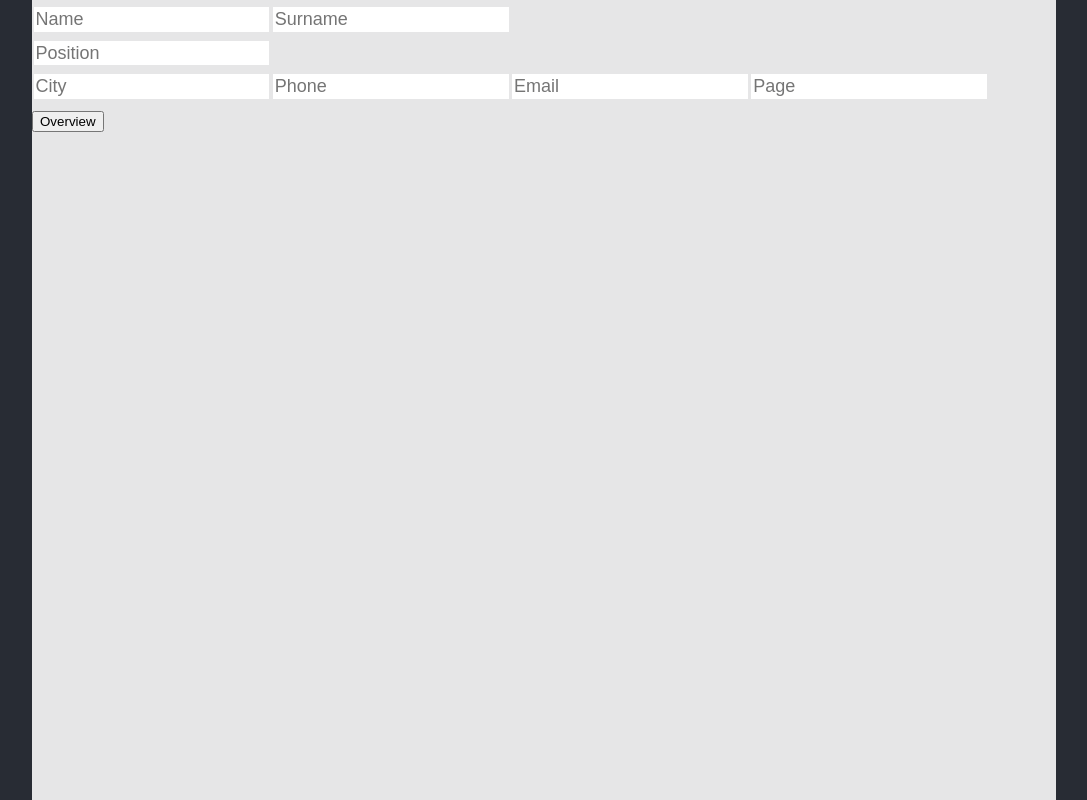
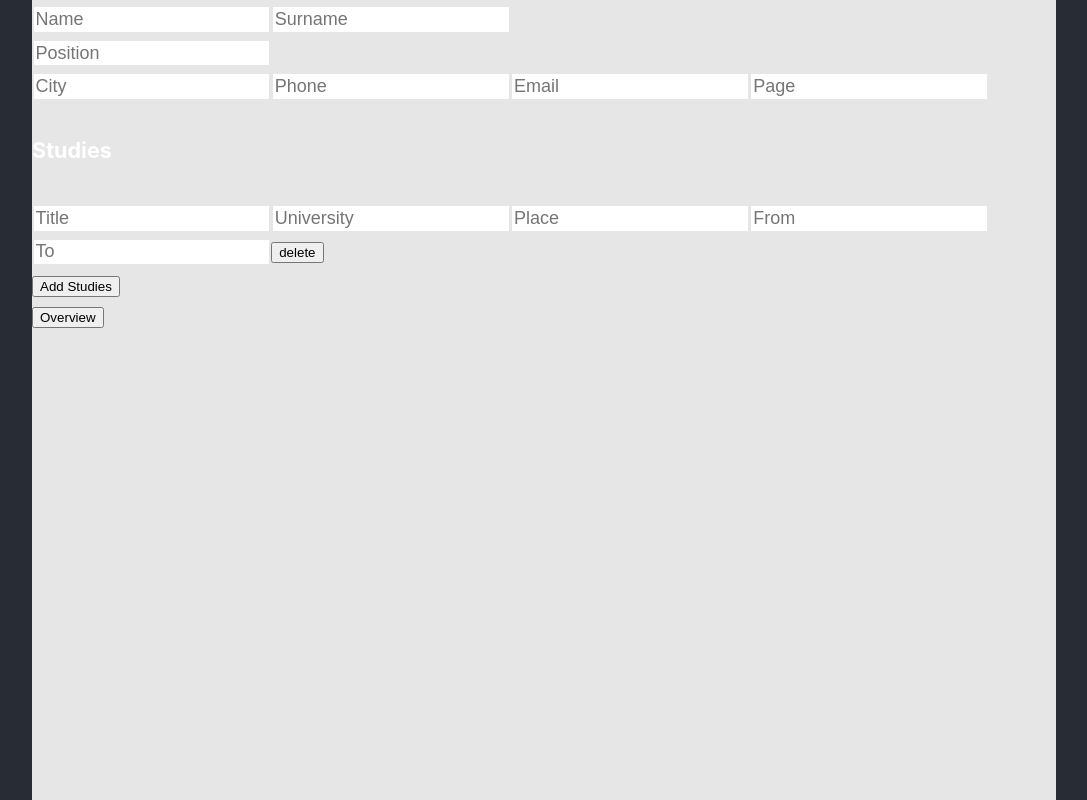
Before and after one commit to JackGraymer/cv-project-TOP, a React (Create React App) app: page / in a window 1280 px wide. Shown: the whole page, without its empty margins (96-1183 px from the left). Built offline with nearby package versions, Linux system fonts and the light colour scheme.

Commit message:
Adds studies section and button to create more elements

```diff
--- a/src/App.js
+++ b/src/App.js
@@ -12,4 +12,5 @@ function App() {
   );
 }
 
+
 export default App;
--- a/src/components/body.js
+++ b/src/components/body.js
@@ -1,6 +1,7 @@
 import React from "react";
 import './components.css'
 import Data from "./data";
+import Studies from "./studies";
 
 class Body extends React.Component {
     constructor(props){
@@ -19,7 +20,7 @@ class Body extends React.Component {
         return(
             <div className="body">
                 <Data />
-
+                <Studies />
 
 
                 <button onClick={this.overview}> Overview</button>
--- a/src/components/studies.js
+++ b/src/components/studies.js
@@ -0,0 +1,67 @@
+import React from "react";
+import './components.css'
+import { useState } from "react";
+
+class Studies extends React.Component {
+    constructor(props){
+        super(props)
+        this.state={
+            study: {
+                title:null,
+                university:null,
+                place: null,
+                from: null,
+                to: null,
+            }
+
+        }
+    }
+
+
+    addStudies = () => {
+        this.setState({
+            [Object.keys(this.state).length] : this.state.study
+        })
+    }
+
+    deleteStudies = () =>{
+        console.log(this.state)
+    }
+
+    studies = () => {
+        console.log(Object.keys(this.state).length)
+        console.log(this.state)
+            return(
+                Object.keys(this.state).map((obj,i) => (
+                    <div key={i}>
+                {Object.keys(this.state.study).map((obj,i) => (
+                    <input key={i} placeholder={obj[0].toUpperCase() + obj.slice(1)}></input>
+                    //{console.log(obj)}
+                   ))}
+                   <button className="del btn" onClick={this.deleteStudies}>delete</button>
+                </div>
+                ))
+
+            )
+
+    }
+
+    render = () =>{
+        return(
+            <div className="Studies">
+                <h5>Studies</h5>
+                <div>
+                    {this.studies()}
+                </div>
+                <button onClick={this.addStudies}> Add Studies </button>
+            </div>
+
+        )
+    }
+}
+
+
+
+
+
+export default Studies
```
